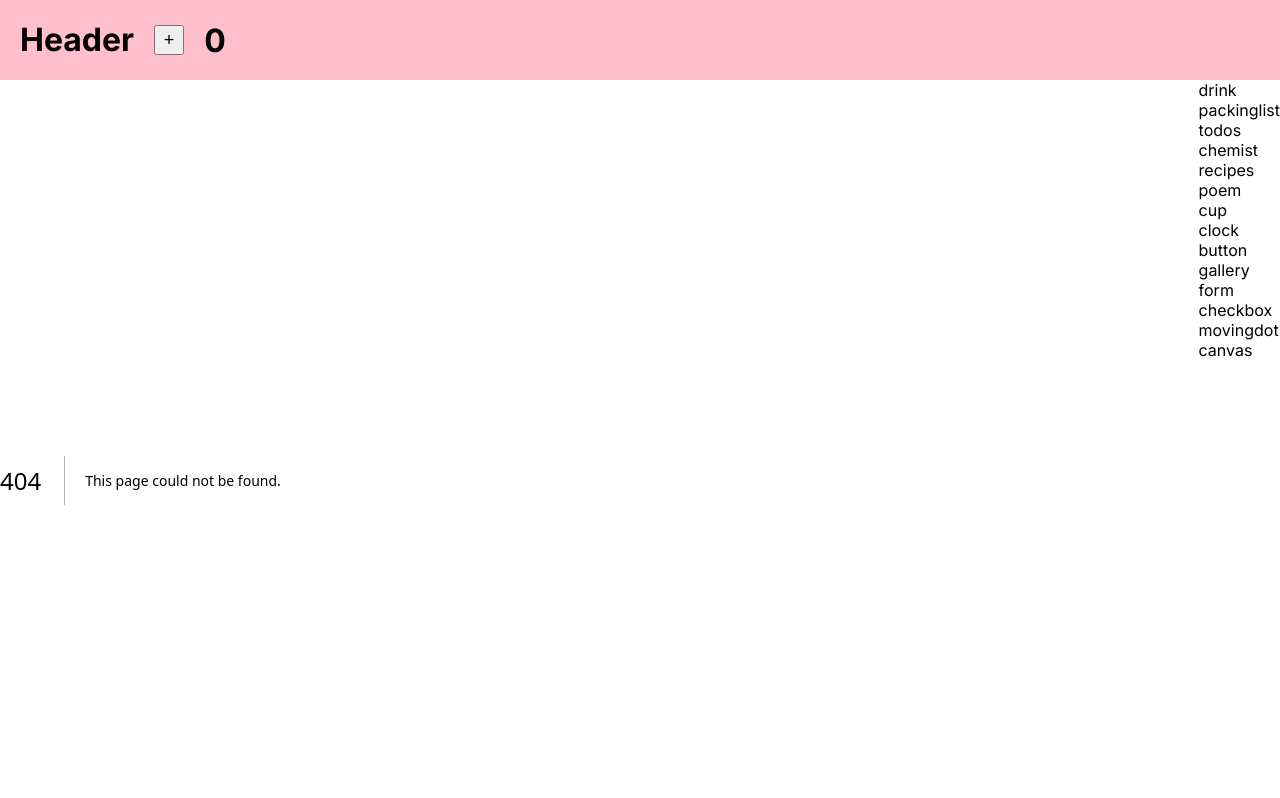
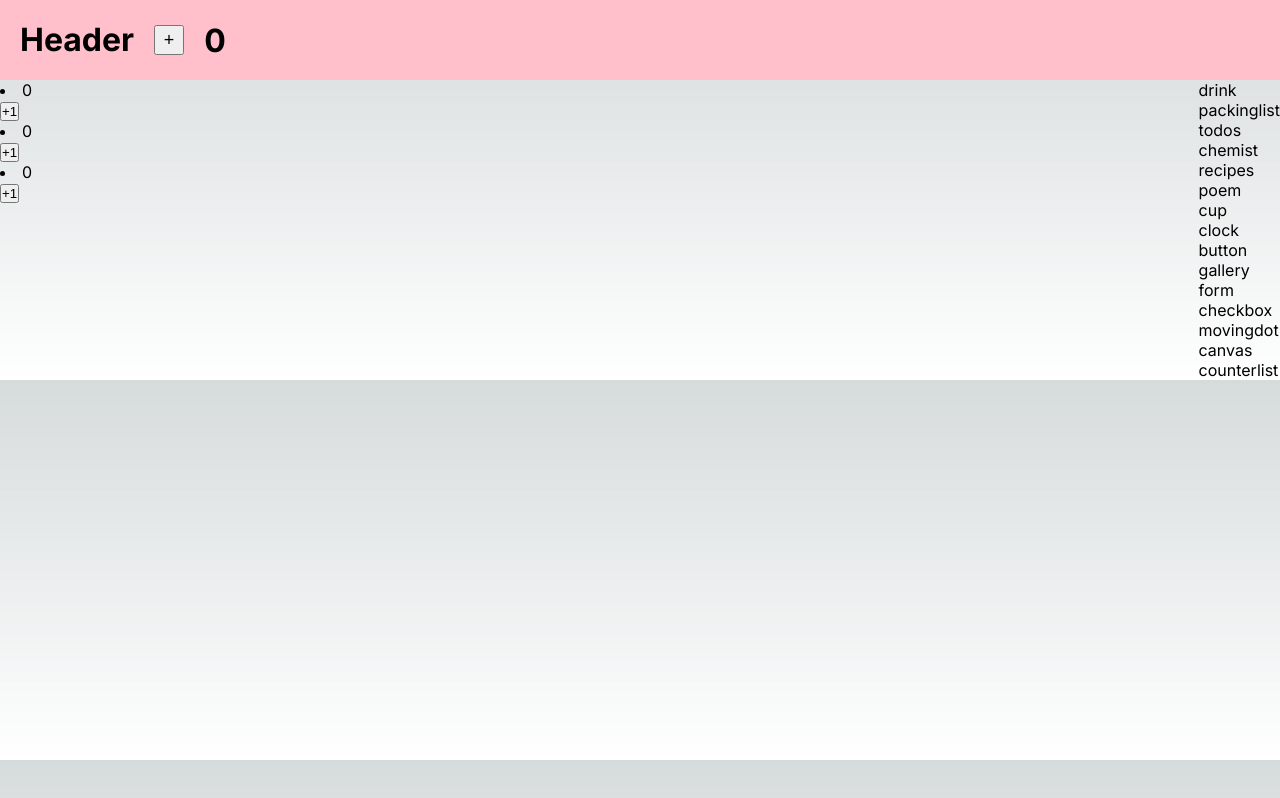
Before and after one commit to kiwichan101kg/next-app-tutorial, a Next.js app: page /counterlist in a window 1280 px wide. Before the commit this address had no page. Shown: the top 798 px of the page. Built offline with nearby package versions, Linux system fonts and the light colour scheme.

Commit message:
counterList追加

```diff
--- /dev/null
+++ b/src/app/counterlist/page.tsx
@@ -0,0 +1,35 @@
+"use client";
+import { useState } from "react";
+/**
+ * 3つの数字の状態をuseStateで管理し、+1ボタンをおされたcounterのみを更新する。
+ * ボタンにそれぞれindexを持たせる。
+ * ボタンを押されたときに実行する関数にボタンの識別子(index)を引数に渡す。
+ * mapで3つの数字の状態を一つづつ見ていき、indexが一致したもののみ+1する。一致しないものはそのまま返す。
+ */
+
+let initialCounters: number[] = [0, 0, 0];
+export default function CounterList() {
+  const [counter, setCounter] = useState<number[]>(initialCounters);
+
+  const handleUp = (index: number) => {
+    console.log(index);
+    const updatteCounter = counter.map((c, i) => {
+      if (i === index) {
+        return c + 1;
+      } else {
+        return c;
+      }
+    });
+    setCounter(updatteCounter);
+  };
+  return (
+    <>
+      {counter.map((num, index) => (
+        <>
+          <li key={index}>{num}</li>
+          <button onClick={() => handleUp(index)}>+1</button>
+        </>
+      ))}
+    </>
+  );
+}
--- a/src/app/data.ts
+++ b/src/app/data.ts
@@ -14,4 +14,5 @@ export const linkArr: string[] = [
   "checkbox",
   "movingdot",
   "canvas",
+  "counterlist",
 ];
```
